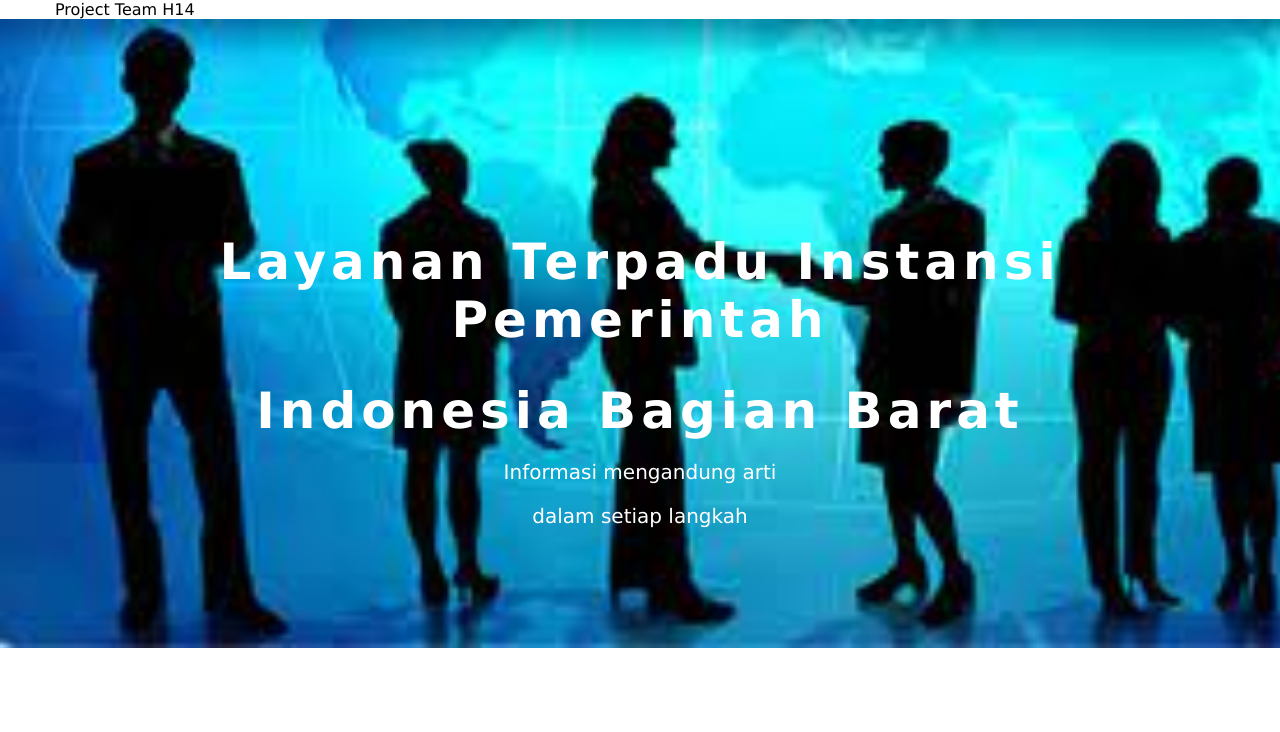
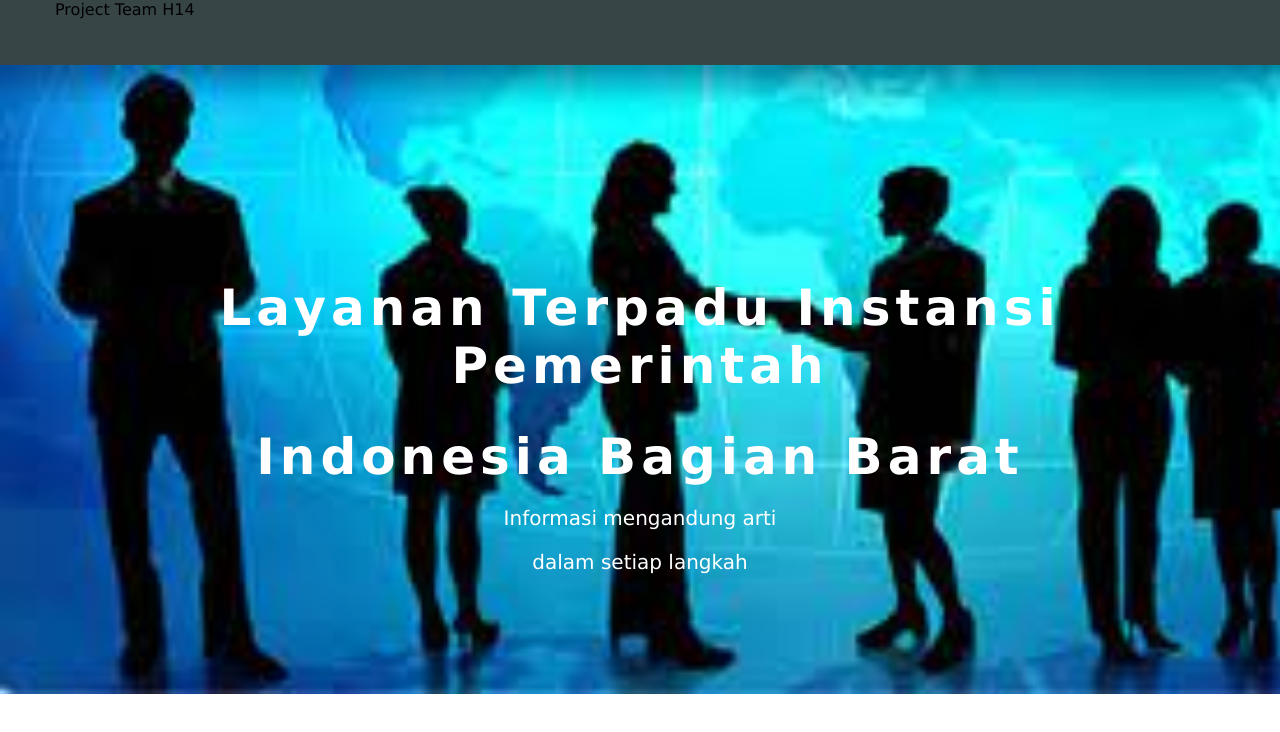
Before and after one commit to hadeID/cobalahh14, a plain HTML site: page index.html in a window 1280 px wide. Drawn offline with Linux system fonts and the light colour scheme.

Commit message:
Update h14stylesheet.css

```diff
--- a/h14stylesheet.css
+++ b/h14stylesheet.css
@@ -8,7 +8,20 @@ body {
   }
 
 /* Bagian Judul */
+.judul {
+  height: 65px;
+  width: 100%;
+  background-color: rgba(34, 49, 52, 0.9);
+}
 
+.judul span {
+  width: 124px;
+  margin-top: 20px;
+}
+
+.judul-kiri {
+  float: left;
+}
 
 /* Bagian Header */
 .bagian-atas{
```
